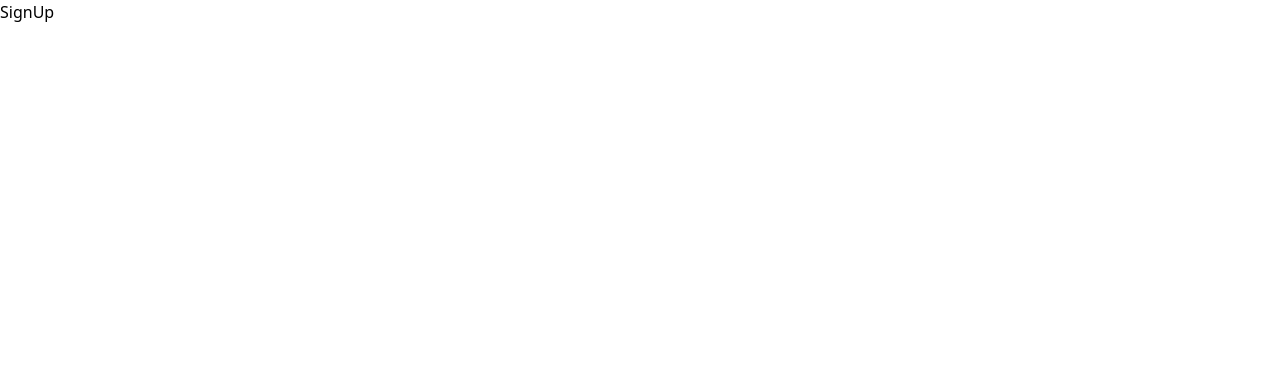
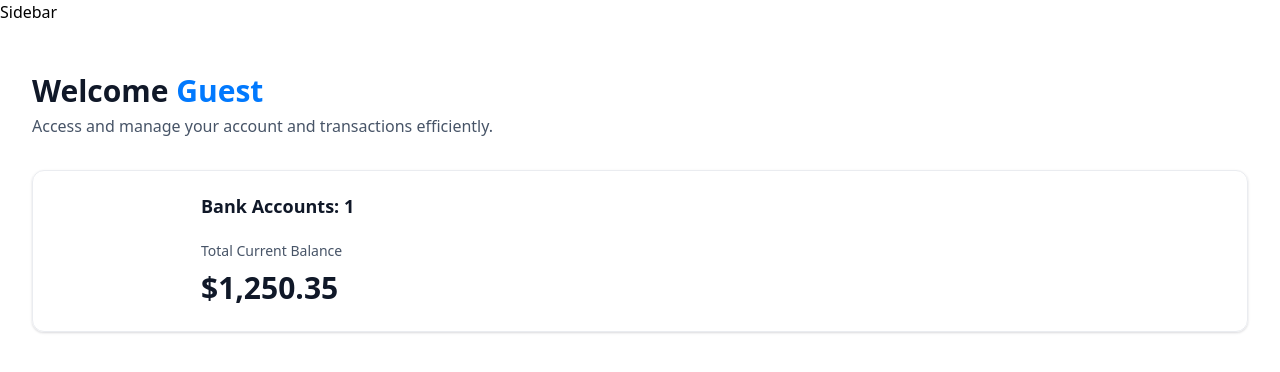
Before and after one commit to deli123/Vortex, a Next.js app: page / in a window 1280 px wide. Shown: the top 372 px of the page. Built offline with nearby package versions, Linux system fonts and the light colour scheme.

Commit message:
Create dashboard skeleton

```diff
--- a/app/(root)/page.tsx
+++ b/app/(root)/page.tsx
@@ -1,9 +1,28 @@
-import React from 'react'
+import HeaderBox from "@/components/HeaderBox";
+import TotalBalanceBox from "@/components/TotalBalanceBox";
+import React from "react";
 
 const Home = () => {
+  const loggedIn = { firstName: "Guest" };
   return (
-    <div>Home</div>
-  )
-}
+    <section className="home">
+      <div className="home-content">
+        <header className="home-header">
+          <HeaderBox
+            type="greeting"
+            title="Welcome"
+            user={loggedIn?.firstName || "Guest"}
+            subtext="Access and manage your account and transactions efficiently."
+          />
+          <TotalBalanceBox
+            accounts={[]}
+            totalBanks={1}
+            totalCurrentBalance={1250.35}
+          />
+        </header>
+      </div>
+    </section>
+  );
+};
 
-export default Home
+export default Home;
--- /dev/null
+++ b/components/AnimatedCounter.tsx
@@ -0,0 +1,14 @@
+"use client";
+
+import React from "react";
+import CountUp from "react-countup";
+
+const AnimatedCounter = ({ amount }: { amount: number }) => {
+  return (
+    <div className="w-full">
+      <CountUp end={amount} decimals={2} decimal="." prefix="$" />
+    </div>
+  );
+};
+
+export default AnimatedCounter;
--- /dev/null
+++ b/components/HeaderBox.tsx
@@ -0,0 +1,22 @@
+import React from "react";
+
+const HeaderBox = ({
+  type = "title",
+  title,
+  subtext,
+  user,
+}: HeaderBoxProps) => {
+  return (
+    <div className="header-box">
+      <h1 className="header-box-title">
+        {title}
+        {type === "greeting" && (
+          <span className="text-bankGradient">&nbsp;{user}</span>
+        )}
+      </h1>
+      <p className="header-box-subtext">{subtext}</p>
+    </div>
+  );
+};
+
+export default HeaderBox;
--- /dev/null
+++ b/components/TotalBalanceBox.tsx
@@ -0,0 +1,25 @@
+import React from "react";
+import AnimatedCounter from "./AnimatedCounter";
+
+const TotalBalanceBox = ({
+  accounts = [],
+  totalBanks,
+  totalCurrentBalance,
+}: TotalBalanceBoxProps) => {
+  return (
+    <section className="total-balance">
+      <div className="total-balance-chart">{/* DoughnutChart*/}</div>
+      <div className="flex flex-col gap-6">
+        <h2 className="header-2">Bank Accounts: {totalBanks}</h2>
+        <div className="flex flex-col gap-2">
+          <p className="total-balance-label">Total Current Balance</p>
+          <p className="total-balance-amount flex-center gap-2">
+            <AnimatedCounter amount={totalCurrentBalance} />
+          </p>
+        </div>
+      </div>
+    </section>
+  );
+};
+
+export default TotalBalanceBox;
--- a/package.json
+++ b/package.json
@@ -13,7 +13,9 @@
     "clsx": "^2.1.1",
     "lucide-react": "^0.395.0",
     "next": "14.2.4",
+    "query-string": "^9.0.0",
     "react": "^18",
+    "react-countup": "^6.5.3",
     "react-dom": "^18",
     "tailwind-merge": "^2.3.0",
     "tailwindcss-animate": "^1.0.7"
--- a/types/index.d.ts
+++ b/types/index.d.ts
@@ -202,7 +202,7 @@
   appwriteItemId?: string;
 }
 
-declare interface TotlaBalanceBoxProps {
+declare interface TotalBalanceBoxProps {
   accounts: Account[];
   totalBanks: number;
   totalCurrentBalance: number;
```
Also changed, not shown: app/(auth)/sign-up/page.tsx (renamed from app/(auth)/(sign-up)/page.tsx), 1 other file (tests, documents, lock files or other folders).
